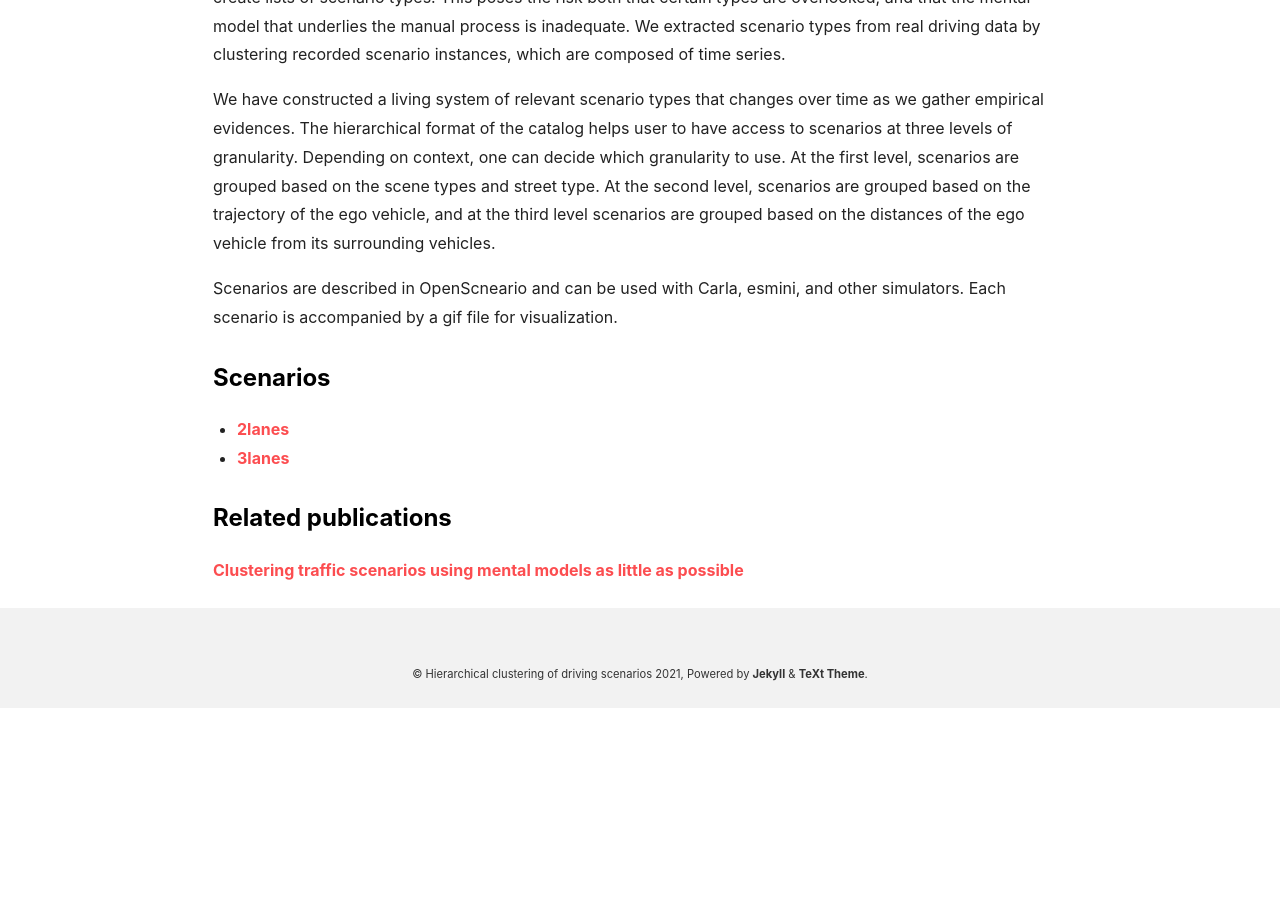
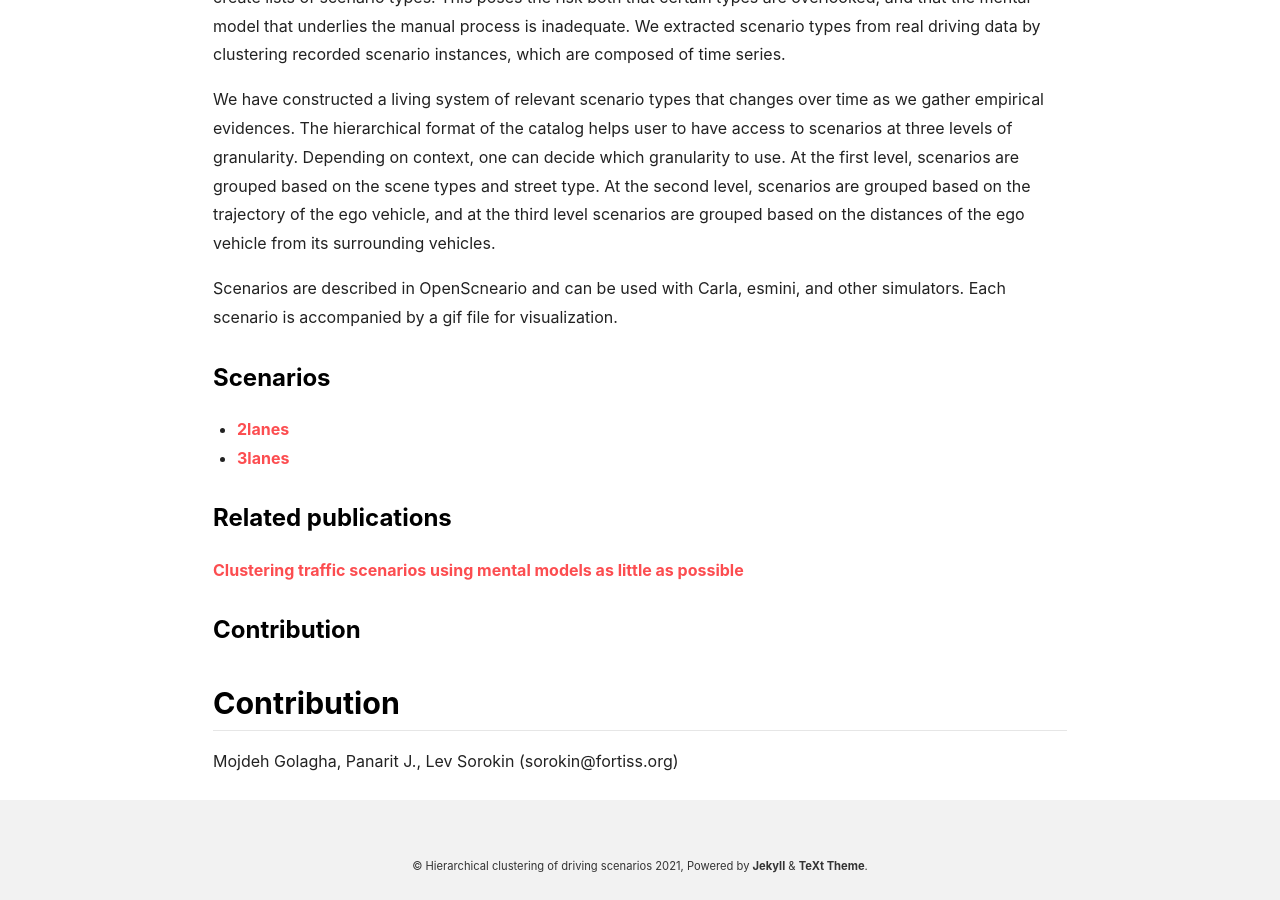
Before and after one commit to openscenario/openscenario.github.io, a Jekyll site: the page built from index.markdown, in a window 1280 px wide and 900 px high, scrolled down 734 px. Built offline with Jekyll 4.4.1, drawn with Linux system fonts in a browser that asks for light colours; nearby versions of some CDN libraries; before the commit the page ends 1442 px from its top, so only the background shows below that.

Commit message:
Update index.markdown

```diff
--- a/index.markdown
+++ b/index.markdown
@@ -32,3 +32,9 @@ MIT License -->
 ### Related publications
 
 [Clustering traffic scenarios using mental models as little as possible](https://ieeexplore.ieee.org/document/9304636)
+
+### Contribution
+
+## Contribution
+
+Mojdeh Golagha, Panarit J., Lev Sorokin (sorokin@fortiss.org)
```
